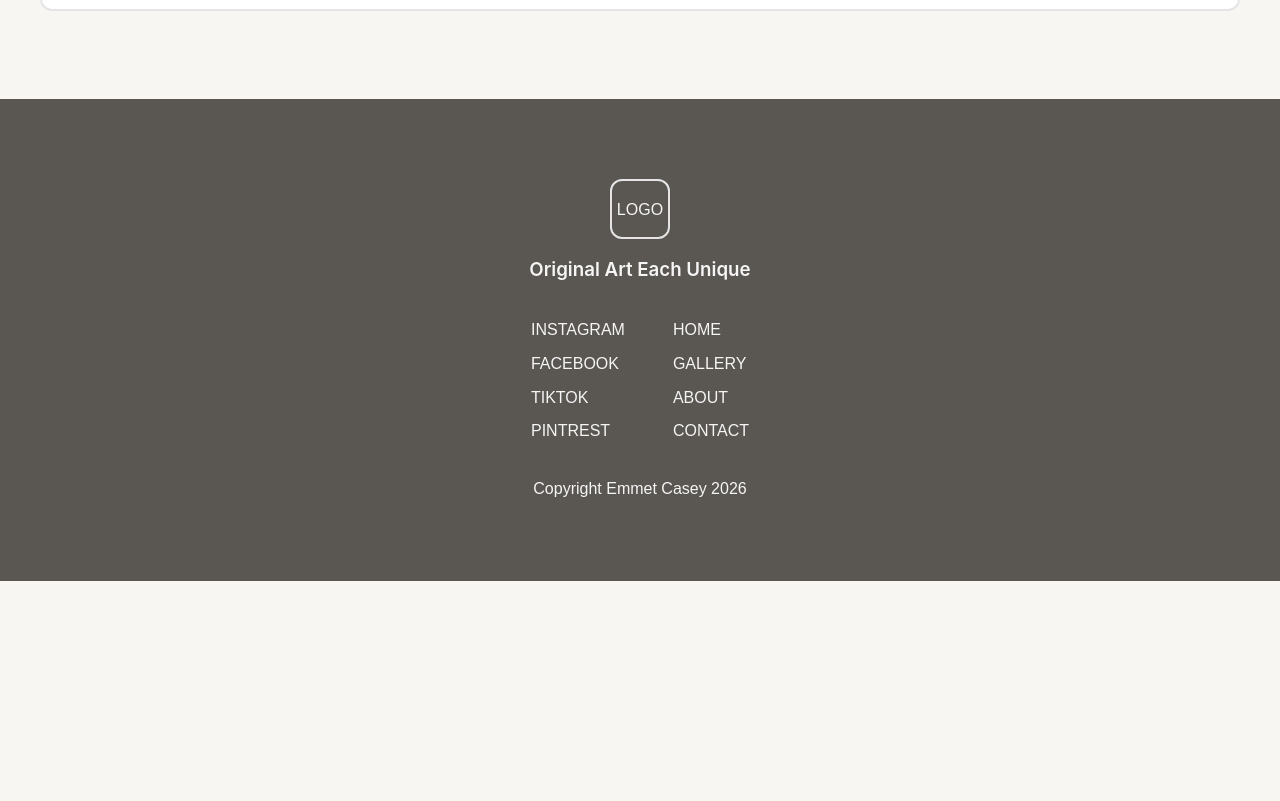
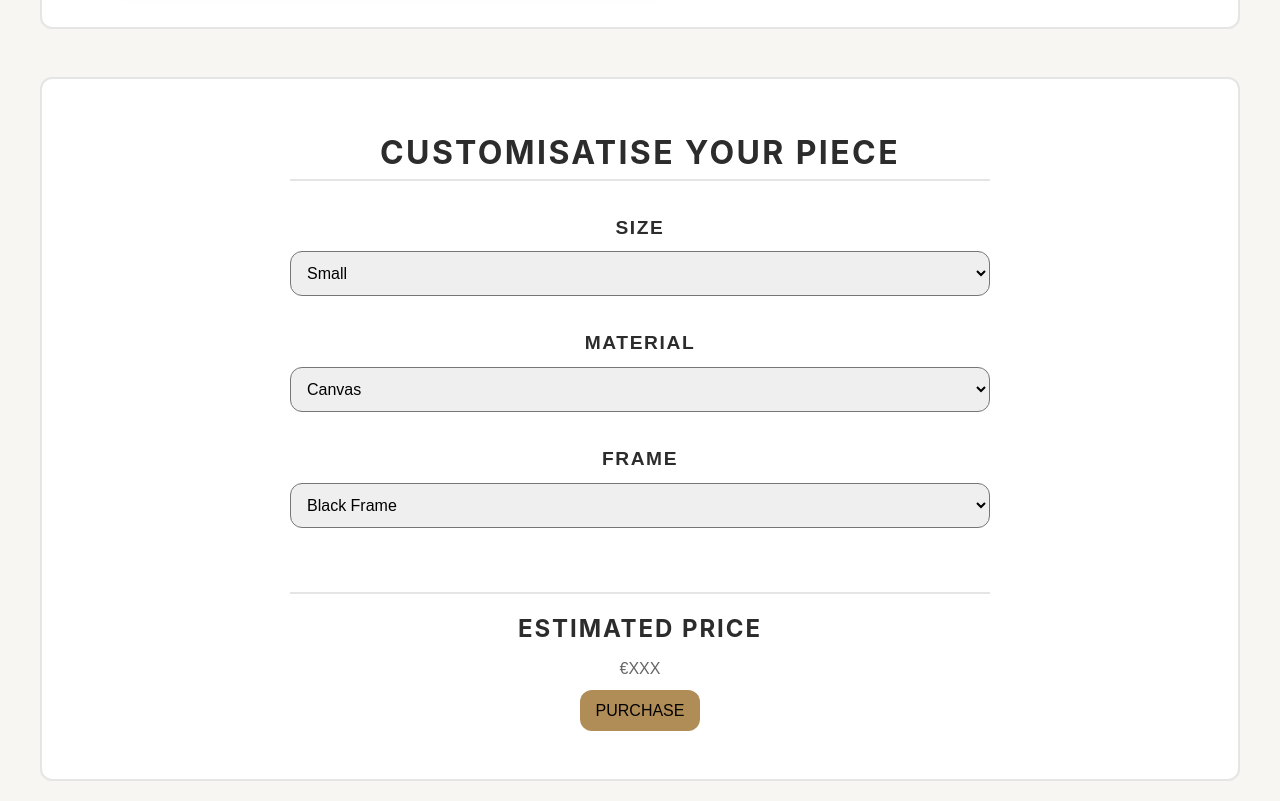
Before and after one commit to Emmet22/artist-website-template, a React (Vite) app: page /commission/1 in a window 1280 px wide. Shown: the part 979-1780 px from the top of the page. Before the commit the page ends 1560 px from the top, so only its background shows below. Built offline with nearby package versions, Linux system fonts and the light colour scheme.

Commit message:
#19 Created simple commmission builder using drop down menus, added default commission option data

```diff
--- /dev/null
+++ b/src/components/commission/CustomisationPanel.module.css
@@ -0,0 +1,51 @@
+.panel {
+    max-width: 700px;
+    margin: 0 auto;
+
+    display: flex;
+    flex-direction: column;
+    gap: 2rem;
+}
+
+.panel h2 {
+    font-size: 2rem;
+    font-weight: bold;
+    text-transform: uppercase;
+    letter-spacing: 0.15rem;
+
+    border-bottom: 2px solid var(--clr-border);
+}
+
+.option {
+    display: flex;
+    flex-direction: column;
+    gap: 0.5rem;
+}
+
+.option label {
+    font-weight: bold;
+    text-transform: uppercase;
+}
+
+.option select {
+    padding: 0.75rem;
+}
+
+.summary {
+    margin-top: 2rem;
+    padding-top: 1rem;
+
+    border-top: 2px solid var(--clr-border);
+
+    display: flex;
+    flex-direction: column;
+    gap: 0.5rem;
+    align-items: center;
+}
+
+.summary h3 {
+    font-size: 1.5rem;
+    font-weight: bold;
+    text-transform: uppercase;
+    letter-spacing: 0.12rem;
+}
--- a/src/components/commission/CustomisationPanel.tsx
+++ b/src/components/commission/CustomisationPanel.tsx
@@ -0,0 +1,91 @@
+/*
+    This component is responible for rendering all the
+    customisation options for an ArtPiece in the
+    commission builder.
+
+    Options include
+    - size.
+    - matertial.
+    - frame.
+*/
+
+// import styles
+import styles from './CustomisationPanel.module.css';
+
+// import types
+import type { SizeOption } from '../../types/SizeOption';
+import type { FrameOption } from '../../types/FrameOption';
+import type { MaterialOption } from '../../types/MaterialOption';
+
+// props
+interface CustomisationPanelProps {
+    sizes: SizeOption[];
+    frames: FrameOption[];
+    materials: MaterialOption[];
+}
+
+function CustomisationPanel({sizes, frames, materials}: CustomisationPanelProps) {
+    return (
+        <div className={styles.panel}>
+            <h2>Customisatise your piece</h2>
+
+            <div className={styles.option}>
+                <label>Size</label>
+                <select>
+                    {
+                        sizes.map(size => (
+                            <option
+                                key={size.id}
+                                value={size.id}
+                            >
+                                {size.name}
+                            </option>
+                        ))
+                    }
+                </select>
+            </div>
+
+            <div className={styles.option}>
+                <label>Material</label>
+                <select>
+                    {
+                        materials.map(material => (
+                            <option
+                                key={material.id}
+                                value={material.id}
+                            >
+                                {material.name}
+                            </option>
+                        ))
+                    }
+                </select>
+            </div>
+
+            <div className={styles.option}>
+                <label>Frame</label>
+                <select>
+                    {
+                    frames.map(frame => (
+                        <option
+                            key={frame.id}
+                            value={frame.id}
+                        >
+                            {frame.name}
+                        </option>
+                    ))
+                    }
+                </select>
+            </div>
+
+            <div className={styles.summary}>
+                <h3>Estimated Price</h3>
+                <p>€XXX</p>
+                <button className="btn">
+                    PURCHASE
+                </button>
+            </div>
+        </div>
+    );
+}
+
+export default CustomisationPanel;
--- /dev/null
+++ b/src/components/commission/PriceSummary.tsx
@@ -0,0 +1,6 @@
+/*
+    This component will do the calculation for
+    getting the updated price based off the
+    selected cusomtisation options and it
+    will update in real time.
+*/
--- /dev/null
+++ b/src/data/CommissionOptionsData.ts
@@ -0,0 +1,69 @@
+import type { SizeOption } from "../types/SizeOption";
+import type { FrameOption } from "../types/FrameOption";
+import type { MaterialOption } from "../types/MaterialOption";
+
+
+export const sizeOptions: SizeOption[] = [
+    {
+        id: 1,
+        name: "Small",
+        width: 30,
+        height: 40,
+        priceModifier: 0
+    },
+    {
+        id: 2,
+        name: "Medium",
+        width: 50,
+        height: 70,
+        priceModifier: 100
+    },
+    {
+        id: 3,
+        name: "Large",
+        width: 70,
+        height: 100,
+        priceModifier: 220
+    }
+];
+
+
+export const frameOptions: FrameOption[] = [
+    {
+        id: 1,
+        name: "Black Frame",
+        color: "Black",
+        priceModifier: 50
+    },
+    {
+        id: 2,
+        name: "White Frame",
+        color: "White",
+        priceModifier: 50
+    },
+    {
+        id: 3,
+        name: "Natural Oak Frame",
+        color: "Oak",
+        priceModifier: 90
+    }
+];
+
+
+export const materialOptions: MaterialOption[] = [
+    {
+        id: 1,
+        name: "Canvas",
+        priceModifier: 0
+    },
+    {
+        id: 2,
+        name: "Fine Art Print",
+        priceModifier: -50
+    },
+    {
+        id: 3,
+        name: "Mounted Card",
+        priceModifier: -100
+    }
+];
--- a/src/pages/CommissionBuilder.tsx
+++ b/src/pages/CommissionBuilder.tsx
@@ -3,10 +3,14 @@ import {useParams} from 'react-router-dom';
 // import data
 import { artworkData } from '../data/ArtPieceData';
 import { sampleCollections } from '../data/SampleCollectionData';
+import { sizeOptions, frameOptions, materialOptions } from '../data/CommissionOptionsData';
 
 // import components
 import Section from "../components/common/Section";
 import ArtWorkPreview from "../components/artwork/ArtWorkPreview";
+import CustomisationPanel from "../components/commission/CustomisationPanel";
+
+
 
 function CommissionBuilder() {
 
@@ -42,12 +46,25 @@ function CommissionBuilder() {
     return (
         <main>
             <Section>
+                <h1>Create your piece</h1>
+                <p>
+                    Bring the artwork to life with your own
+                    choice of size, material and frame.
+                </p>
+            </Section>
+
+            <Section>
                 <ArtWorkPreview artPiece={artPiece} collection={collection} />
             </Section>
 
             <Section>
-                <h2>Customise your piece </h2>
+                <CustomisationPanel
+                    sizes={sizeOptions}
+                    frames={frameOptions}
+                    materials={materialOptions}
+                />
             </Section>
+
         </main>
     );
 }
```
Also changed, not shown: src/types/ArtPiece.ts (+0 -9 lines).
